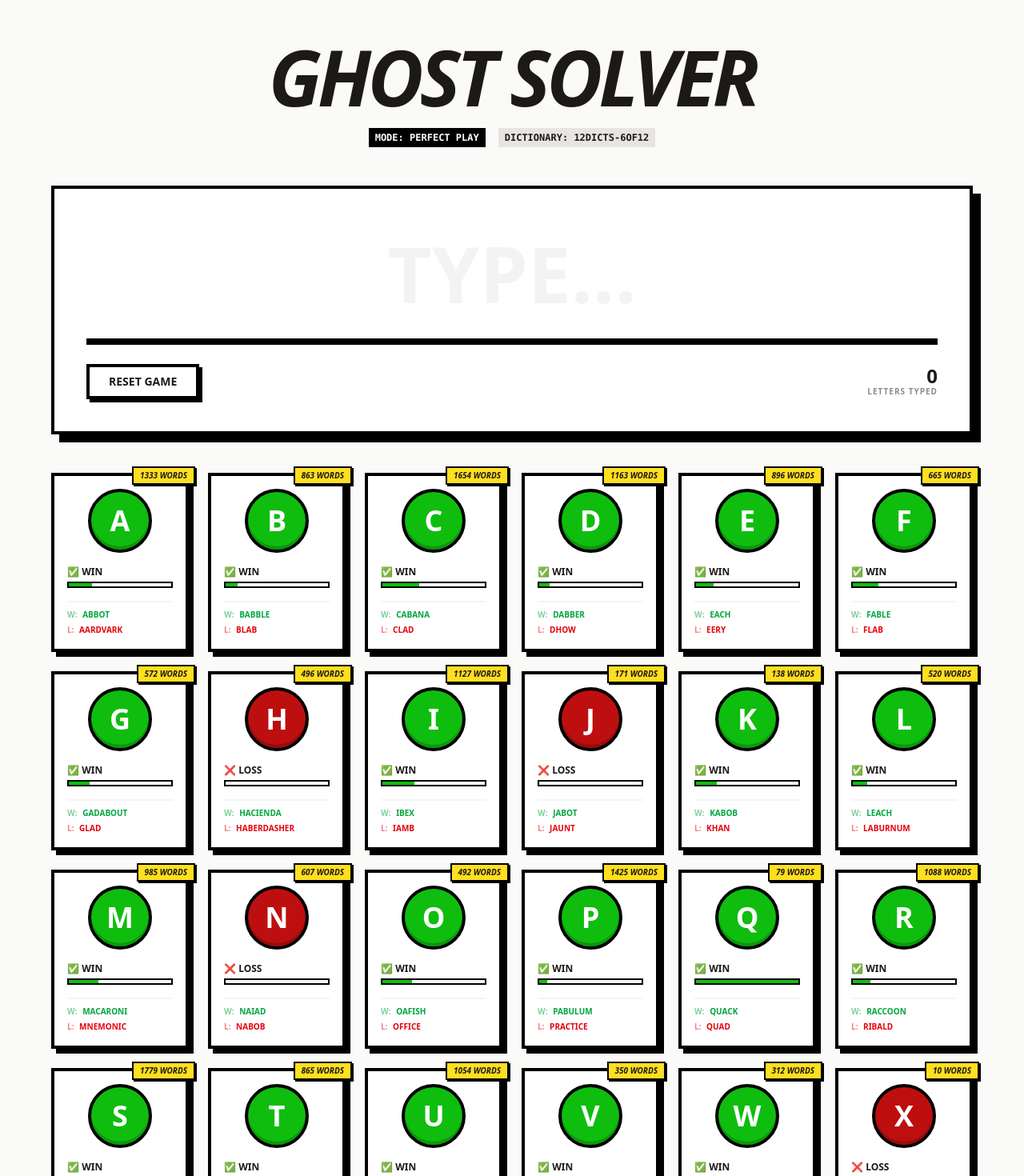
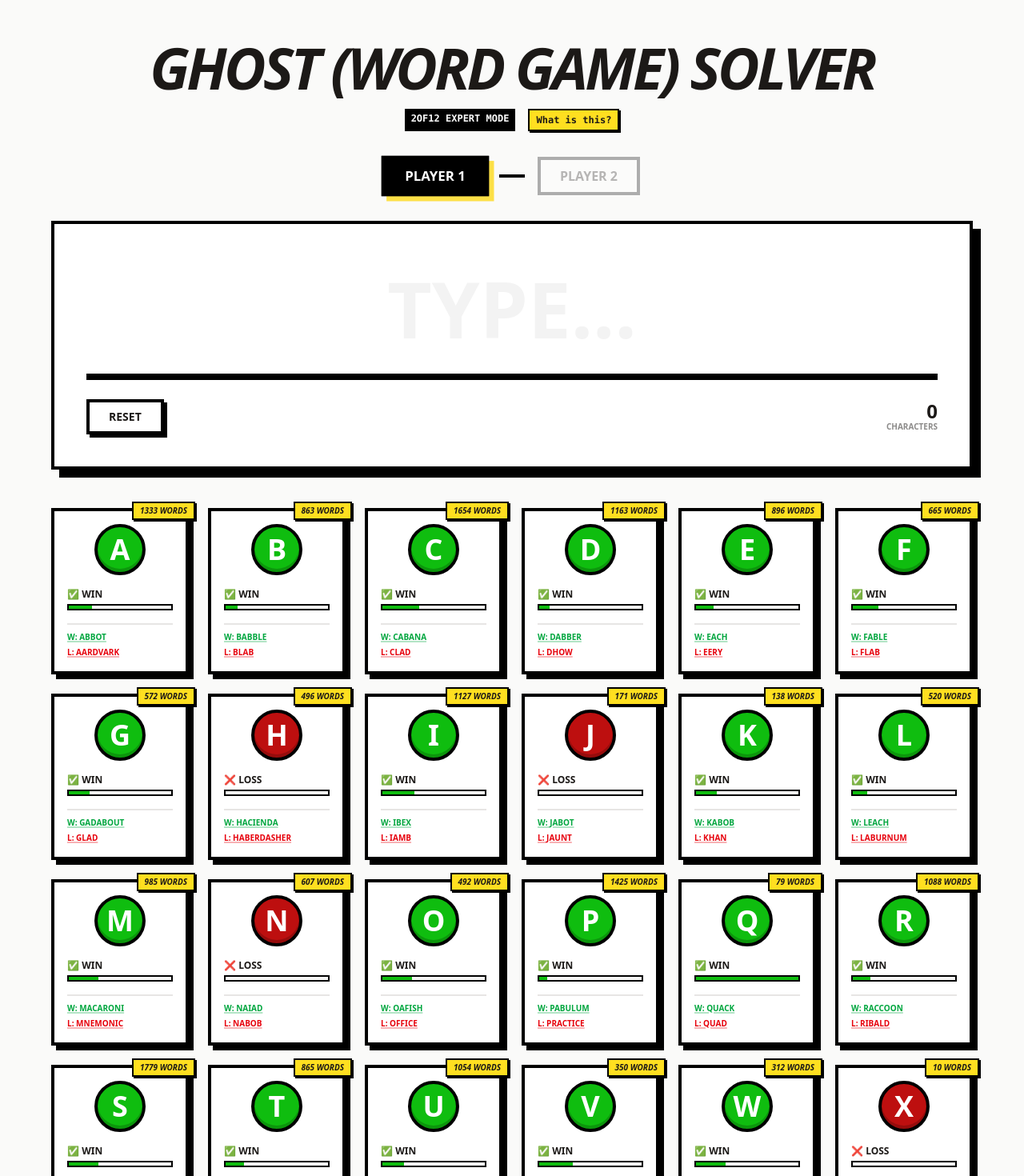
Before and after one commit to Aaronkoe/ghost-solver, a React (Vite) app: page / in a window 1280 px wide. Shown: the top 1470 px of the page at 80% size. Built offline with nearby package versions, Linux system fonts and the light colour scheme.

Commit message:
Adds player indicator, how to use the website modeal (WIP), updates header and dictionary name

```diff
--- a/src/App.tsx
+++ b/src/App.tsx
@@ -4,6 +4,7 @@ import { getExampleWord } from './utils/trieHelpers';
 export default function App() {
   const [trie, setTrie] = useState<any>(null);
   const [input, setInput] = useState("");
+  const [showModal, setShowModal] = useState(false);
 
   useEffect(() => {
     fetch('/trie.json')
@@ -12,24 +13,35 @@ export default function App() {
       .catch(err => console.error("Dictionary load failed:", err));
   }, []);
 
-  const currentNode = useMemo(() => {
-    if (!trie) return null;
+  // Prevent background scroll when modal is open
+  useEffect(() => {
+    if (showModal) document.body.style.overflow = 'hidden';
+    else document.body.style.overflow = 'unset';
+  }, [showModal]);
+
+  const gameState = useMemo(() => {
+    if (!trie) return { node: null, type: 'loading' };
     let node = trie;
+    let path = "";
     for (const char of input.toLowerCase()) {
       if (node.c && node.c[char]) {
         node = node.c[char];
+        path += char;
+        if (node.e && path.length < input.length) return { node, type: 'pruned', word: path };
       } else {
-        return { error: "Not in dictionary" };
+        return { node: null, type: 'bluff' };
       }
     }
-    return node;
+    if (node.e) return { node, type: 'end' };
+    return { node, type: 'active' };
   }, [trie, input]);
+
+  const isPlayerOneTurn = input.length % 2 === 0;
 
   const getVisuals = (node: any) => {
     const isGuaranteedWin = node.v === 1;
     const isGuaranteedLoss = node.v === 0 && node.p === 0;
     let hue = isGuaranteedWin ? 120 : (isGuaranteedLoss ? 0 : 20 + (node.p * 75));
-
     return {
       color: `hsl(${hue}, 85%, 40%)`,
       icon: isGuaranteedWin ? "✅" : (isGuaranteedLoss ? "❌" : "⚠️"),
@@ -37,104 +49,53 @@ export default function App() {
     };
   };
 
-  if (!trie) {
-    return (
-      <div className="min-h-screen flex items-center justify-center bg-stone-50">
-        <div className="text-2xl font-black animate-pulse">LOADING DICTIONARY...</div>
-      </div>
-    );
-  }
+  if (!trie) return <div className="min-h-screen flex items-center justify-center bg-stone-50 font-black uppercase italic animate-pulse">Loading 2of12 Dictionary...</div>;
 
   return (
-    <div className="min-h-screen bg-stone-50 p-4 md:p-12 text-stone-900 font-sans">
+    <div className="min-h-screen bg-stone-50 p-4 md:p-12 text-stone-900 font-sans relative">
       <div className="max-w-6xl mx-auto">
-
-        <header className="mb-12 text-center">
-          <h1 className="text-6xl md:text-8xl font-black tracking-tighter uppercase italic leading-none">
-            Ghost Solver
-          </h1>
+        <header className="mb-8 text-center">
+          <h1 className="text-5xl md:text-7xl font-black tracking-tighter uppercase italic leading-none">Ghost (Word Game) Solver</h1>
           <div className="flex justify-center gap-4 mt-4 font-mono text-xs uppercase font-bold">
-            <span className="bg-black text-white px-2 py-1">Mode: Perfect Play</span>
-            <span className="bg-stone-200 px-2 py-1">Dictionary: 12dicts-6of12</span>
+            <span className="bg-black text-white px-2 py-1">2of12 Expert Mode</span>
+            <button onClick={() => setShowModal(true)} className="bg-yellow-300 border-2 border-black px-2 py-1 hover:bg-black hover:text-white transition-all cursor-pointer shadow-[2px_2px_0px_0px_rgba(0,0,0,1)] active:shadow-none active:translate-x-[2px] active:translate-y-[2px]">What is this?</button>
           </div>
         </header>
 
-        {/* Input Card - Rotation removed */}
+        {/* Player Turns */}
+        <div className="flex justify-center items-center gap-4 mb-8">
+          <div className={`px-6 py-2 border-4 border-black font-black uppercase transition-all ${isPlayerOneTurn ? 'bg-black text-white scale-105 shadow-[6px_6px_0px_0px_rgba(253,224,71,1)]' : 'bg-white opacity-30'}`}>Player 1</div>
+          <div className="h-1 w-8 bg-black"></div>
+          <div className={`px-6 py-2 border-4 border-black font-black uppercase transition-all ${!isPlayerOneTurn ? 'bg-black text-white scale-105 shadow-[6px_6px_0px_0px_rgba(253,224,71,1)]' : 'bg-white opacity-30'}`}>Player 2</div>
+        </div>
+
+        {/* Main Input */}
         <div className="bg-white border-4 border-black p-6 md:p-10 shadow-[10px_10px_0px_0px_rgba(0,0,0,1)] mb-12">
-          <input
-            autoFocus
-            className="w-full text-5xl md:text-8xl font-black text-center uppercase outline-none border-b-8 border-stone-100 focus:border-black transition-all pb-4 placeholder:opacity-10"
-            value={input}
-            onChange={(e) => setInput(e.target.value.replace(/[^a-zA-Z]/g, ""))}
-            placeholder="TYPE..."
-          />
+          <input autoFocus className="w-full text-5xl md:text-8xl font-black text-center uppercase outline-none border-b-8 border-stone-100 focus:border-black transition-all pb-4 placeholder:opacity-10" value={input} onChange={(e) => setInput(e.target.value.replace(/[^a-zA-Z]/g, ""))} placeholder="TYPE..." />
           <div className="flex justify-between items-center mt-6">
-            <button
-              onClick={() => setInput("")}
-              className="px-6 py-2 border-4 border-black font-black hover:bg-black hover:text-white transition-all uppercase text-sm shadow-[4px_4px_0px_0px_rgba(0,0,0,1)] active:shadow-none active:translate-x-1 active:translate-y-1"
-            >
-              Reset Game
-            </button>
-            <div className="text-right">
-              <div className="font-black text-2xl leading-none">{input.length}</div>
-              <div className="font-bold text-[10px] uppercase opacity-50 tracking-widest">Letters Typed</div>
-            </div>
+            <button onClick={() => setInput("")} className="px-6 py-2 border-4 border-black font-black hover:bg-black hover:text-white transition-all uppercase text-sm shadow-[4px_4px_0px_0px_rgba(0,0,0,1)]">Reset</button>
+            <div className="text-right"><div className="font-black text-2xl leading-none">{input.length}</div><div className="font-bold text-[10px] uppercase opacity-50">Characters</div></div>
           </div>
         </div>
 
-        {currentNode?.error ? (
-          <div className="text-center p-16 border-8 border-dashed border-red-500 rounded-3xl">
-            <h2 className="text-red-500 font-black text-4xl uppercase italic">Bluff Detected!</h2>
-            <p className="font-bold text-red-400 mt-2">"{input}" is not a prefix of any valid word.</p>
-          </div>
-        ) : currentNode?.e ? (
-          <div className="text-center p-16 bg-red-600 text-white border-8 border-black rounded-3xl shadow-[12px_12px_0px_0px_rgba(0,0,0,1)]">
-            <h2 className="font-black text-6xl uppercase italic">Game Over</h2>
-            <p className="text-2xl font-bold mt-4">"{input.toUpperCase()}" is a complete word.</p>
-          </div>
-        ) : (
-          <div className="grid grid-cols-2 sm:grid-cols-3 md:grid-cols-4 lg:grid-cols-5 xl:grid-cols-6 gap-6">
-            {currentNode && Object.entries(currentNode.c).map(([char, data]: [string, any]) => {
+        {/* State Messages */}
+        {gameState.type === 'bluff' && <div className="text-center p-16 border-8 border-dashed border-red-500 bg-red-50 rounded-3xl"><h2 className="text-red-500 font-black text-4xl uppercase italic underline decoration-red-500 decoration-8">Bluff Detected!</h2><p className="font-black text-red-700 mt-2 uppercase italic tracking-widest text-xl">Zero words start with "{input}"</p></div>}
+        {gameState.type === 'pruned' && <div className="text-center p-16 border-8 border-black bg-orange-400 rounded-3xl shadow-[12px_12px_0px_0px_rgba(0,0,0,1)]"><h2 className="font-black text-5xl uppercase italic">Wait! Word Found Earlier</h2><p className="text-xl font-bold mt-4 uppercase">You typed "{input}", but the game ended at <span className="bg-black text-white px-3 py-1 ml-1 leading-loose">"{gameState.word}"</span>.</p></div>}
+        {gameState.type === 'end' && <div className="text-center p-16 bg-red-600 text-white border-8 border-black rounded-3xl shadow-[12px_12px_0px_0px_rgba(0,0,0,1)]"><h2 className="font-black text-6xl uppercase italic">Ghost!</h2><p className="text-2xl font-bold mt-4 uppercase italic">{isPlayerOneTurn ? "Player 2" : "Player 1"} finished: "{input}"</p></div>}
+
+        {/* Letter Grid */}
+        {gameState.type === 'active' && gameState.node && (
+          <div className="grid grid-cols-2 sm:grid-cols-3 md:grid-cols-4 lg:grid-cols-5 xl:grid-cols-6 gap-6 mb-20">
+            {Object.entries(gameState.node.c).map(([char, data]: [string, any]) => {
               const { color, icon, label } = getVisuals(data);
               const winWord = getExampleWord(data, input + char, true);
               const lossWord = getExampleWord(data, input + char, false);
-
               return (
-                <div
-                  key={char}
-                  className="bg-white border-4 border-black p-4 flex flex-col items-center relative shadow-[6px_6px_0px_0px_rgba(0,0,0,1)] hover:translate-y-[-4px] transition-transform group"
-                >
-                  <div className="absolute -top-3 -right-3 bg-yellow-300 border-2 border-black px-2 py-0.5 text-[10px] font-black italic shadow-[2px_2px_0px_0px_rgba(0,0,0,1)]">
-                    {data.n} WORDS
-                  </div>
-
-                  <div
-                    style={{ backgroundColor: color }}
-                    className="w-20 h-20 rounded-full border-4 border-black flex items-center justify-center text-4xl font-black text-white shadow-[inset_0_-4px_0_rgba(0,0,0,0.2)]"
-                  >
-                    {char.toUpperCase()}
-                  </div>
-
-                  <div className="mt-4 w-full">
-                    <div className="flex justify-between items-center mb-1">
-                      <span className="font-black text-xs uppercase">{icon} {label}</span>
-                    </div>
-                    <div className="w-full h-2 bg-stone-100 border-2 border-black overflow-hidden">
-                      <div
-                        className="h-full transition-all duration-500"
-                        style={{ width: `${data.p * 100}%`, backgroundColor: color }}
-                      />
-                    </div>
-                  </div>
-
-                  <div className="mt-4 w-full space-y-1 pt-2 border-t-2 border-stone-100">
-                    <div className="text-[10px] font-black uppercase text-green-600 truncate">
-                      <span className="opacity-50 mr-1">W:</span> {winWord}
-                    </div>
-                    <div className="text-[10px] font-black uppercase text-red-600 truncate">
-                      <span className="opacity-50 mr-1">L:</span> {lossWord}
-                    </div>
-                  </div>
+                <div key={char} className="bg-white border-4 border-black p-4 flex flex-col items-center relative shadow-[6px_6px_0px_0px_rgba(0,0,0,1)] hover:translate-y-[-4px] transition-transform">
+                  <div className="absolute -top-3 -right-3 bg-yellow-300 border-2 border-black px-2 py-0.5 text-[10px] font-black italic shadow-[2px_2px_0_rgba(0,0,0,1)]">{data.n} WORDS</div>
+                  <div style={{ backgroundColor: color }} className="w-16 h-16 rounded-full border-4 border-black flex items-center justify-center text-4xl font-black text-white shadow-[inset_0_-4px_0_rgba(0,0,0,0.2)]">{char.toUpperCase()}</div>
+                  <div className="mt-4 w-full"><div className="flex justify-between items-center mb-1"><span className="font-black text-xs uppercase">{icon} {label}</span></div><div className="w-full h-2 bg-stone-100 border-2 border-black overflow-hidden"><div className="h-full transition-all duration-500" style={{ width: `${data.p * 100}%`, backgroundColor: color }} /></div></div>
+                  <div className="mt-4 w-full space-y-1 pt-2 border-t-2 border-stone-200"><div className="text-[10px] font-black uppercase text-green-600 truncate underline decoration-green-600/30 decoration-2">W: {winWord}</div><div className="text-[10px] font-black uppercase text-red-600 truncate underline decoration-red-600/30 decoration-2">L: {lossWord}</div></div>
                 </div>
               );
             })}
@@ -142,9 +103,26 @@ export default function App() {
         )}
       </div>
 
-      <footer className="mt-20 text-center opacity-30 font-black uppercase text-[10px] tracking-[0.2em]">
-        Perfect Information Engine // No Bluffing Allowed
-      </footer>
+      {/* Modal - Ensure this is the last item in the main div */}
+      {showModal && (
+        <div className="fixed inset-0 bg-black/70 backdrop-blur-md z-[100] flex items-center justify-center p-4" onClick={() => setShowModal(false)}>
+          <div className="bg-white border-8 border-black p-8 max-w-2xl w-full shadow-[30px_30px_0px_0px_rgba(0,0,0,1)] relative animate-in fade-in zoom-in duration-200" onClick={e => e.stopPropagation()}>
+            <button onClick={() => setShowModal(false)} className="absolute top-4 right-4 font-black text-3xl hover:rotate-90 transition-transform">✕</button>
+            <h2 className="text-5xl font-black uppercase italic mb-6 underline decoration-yellow-400 decoration-8">What is Ghost?</h2>
+            <div className="space-y-4 font-bold text-lg leading-snug">
+              <p>Ghost is a game of word fragments. Players take turns adding a letter to a string.</p>
+              <p className="bg-yellow-200 px-2 inline-block italic">If you complete a word of 4+ letters, YOU LOSE.</p>
+              <p>You must always have a valid word in mind. If you are challenged and cannot name a word, or if you bluff, you lose.</p>
+              <div className="p-4 bg-stone-100 border-4 border-black mt-6 space-y-2">
+                <p className="text-sm">THE SOLVER:</p>
+                <p className="text-sm italic">This engine uses Minimax logic to predict every possible outcome based on the 2of12 English dictionary.</p>
+                <a href="https://www.petertheobald.com/tech/ghost-game-solver/" target="_blank" className="text-blue-600 underline text-xs block mt-2">ALGORITHM SOURCE</a>
+              </div>
+            </div>
+            <button onClick={() => setShowModal(false)} className="w-full mt-8 py-4 bg-black text-white font-black uppercase hover:bg-yellow-300 hover:text-black transition-all border-4 border-black text-xl shadow-[8px_8px_0_rgba(0,0,0,1)] active:shadow-none active:translate-x-1 active:translate-y-1">Close & Play</button>
+          </div>
+        </div>
+      )}
     </div>
   );
 }
```
